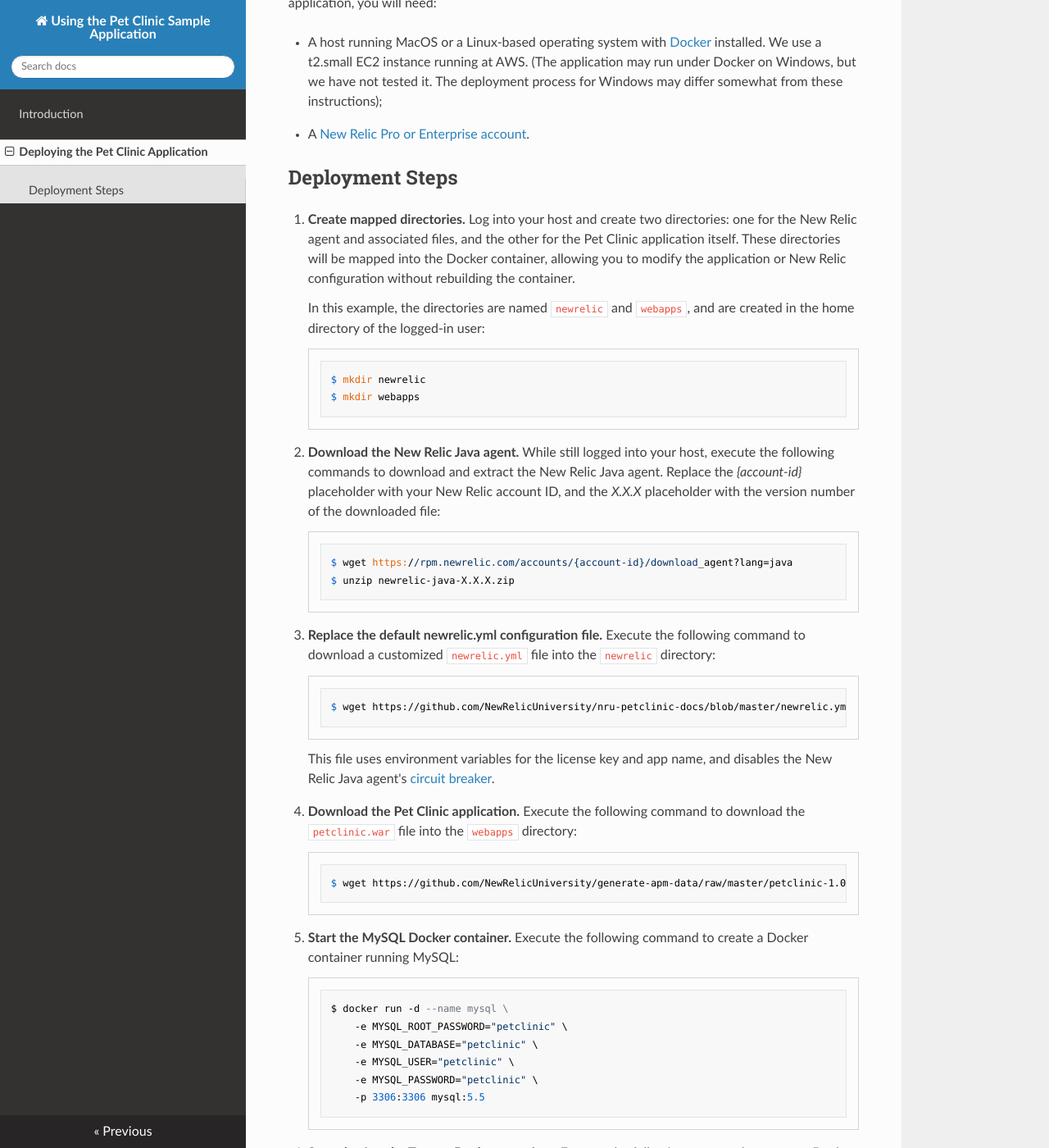
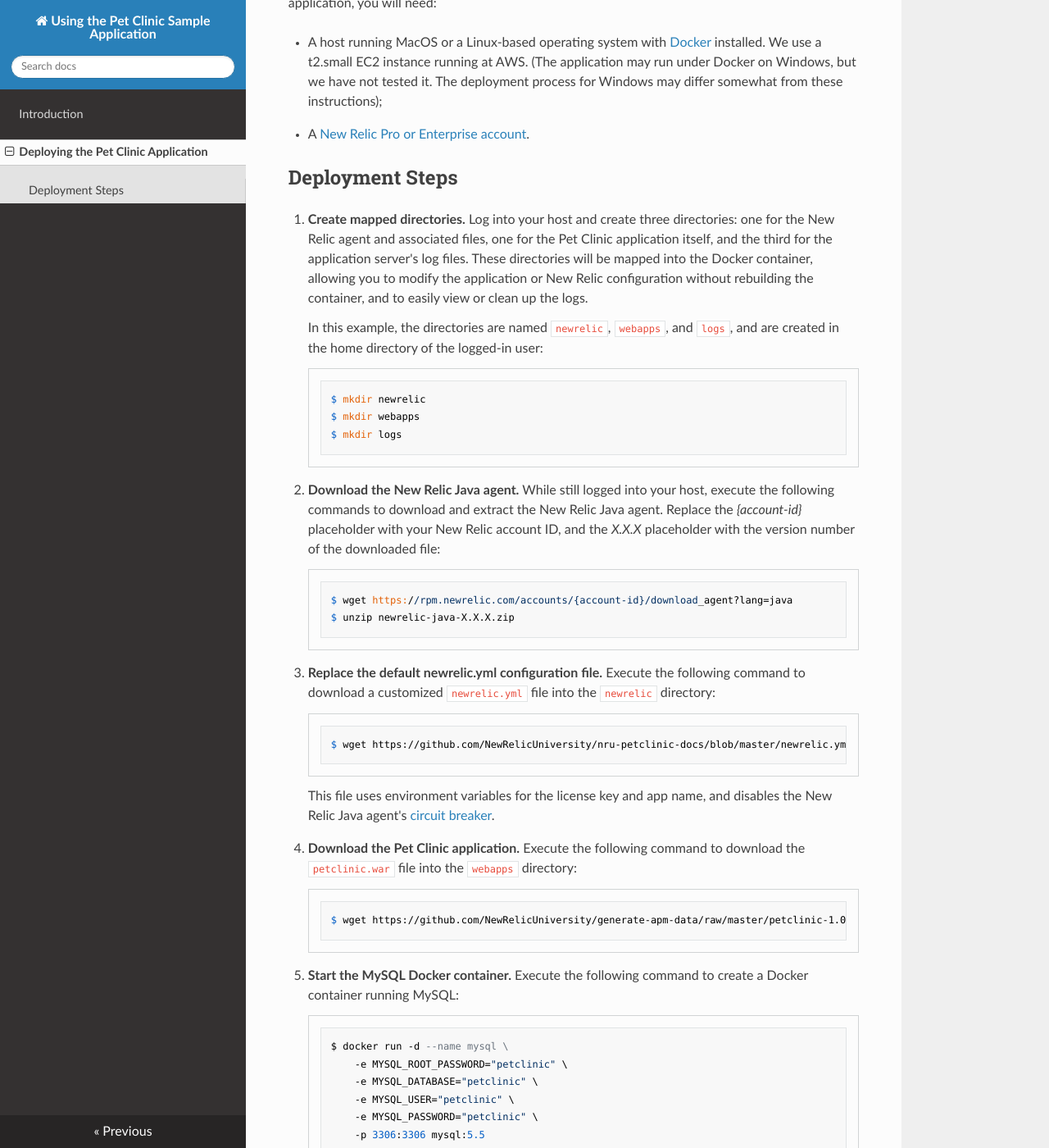
Before and after one commit to NewRelicUniversity/nru-petclinic-docs, an MkDocs documentation site: the page built from docs/deploying-petclinic.md, in a window 1280 px wide and 1400 px high, scrolled down 264 px. Shown: the whole window at 82% size. Built offline with MkDocs 1.6.1, drawn with Linux system fonts in a browser that asks for light colours; nearby versions of some CDN libraries; old or Windows-style settings are respelled for this version of MkDocs; some of the changed text lies outside the part shown.

Commit message:
Add instructions to map logs folder to host

```diff
--- a/docs/deploying-petclinic.md
+++ b/docs/deploying-petclinic.md
@@ -11,12 +11,13 @@
 
 Deployment Steps
 ----------------
-1. **Create mapped directories.** Log into your host and create two directories: one for the New Relic agent and associated files, and the other for the Pet Clinic application itself. These directories will be mapped into the Docker container, allowing you to modify the application or New Relic configuration without rebuilding the container.
+1. **Create mapped directories.** Log into your host and create three directories: one for the New Relic agent and associated files, one for the Pet Clinic application itself, and the third for the application server's log files. These directories will be mapped into the Docker container, allowing you to modify the application or New Relic configuration without rebuilding the container, and to easily view or clean up the logs.
 
-    In this example, the directories are named `newrelic` and `webapps`, and are created in the home directory of the logged-in user:
+    In this example, the directories are named `newrelic`, `webapps`, and `logs`, and are created in the home directory of the logged-in user:
 
         $ mkdir newrelic
         $ mkdir webapps
+        $ mkdir logs
 
 2. **Download the New Relic Java agent.** While still logged into your host, execute the following commands to download and extract the New Relic Java agent. Replace the _{account-id}_ placeholder with your New Relic account ID, and the _X.X.X_ placeholder with the version number of the downloaded file:
 
@@ -50,11 +51,12 @@
             -e JAVA_OPTS="-Xms128m -Xmx320m -XX:MaxPermSize=128m -javaagent:/usr/local/tomcat/newrelic/newrelic.jar" \
             -e JDBC_CONNECTION_STRING="jdbc:mysql://mysql:3306/petclinic" \
             -e NEW_RELIC_LICENSE_KEY="{your-license-key}" \
+            -v ~/newrelic:/usr/local/tomcat/newrelic \
             -v ~/webapps:/usr/local/tomcat/webapps \
-            -v ~/newrelic:/usr/local/tomcat/newrelic \
+            -v ~/logs:/usr/local/tomcat/logs \
             --link mysql:mysql -p 80:8080 tomcat:8.0
 
     The above command maps the `webapps` folder on your host machine to Tomcat's `webapps` folder inside the container; Tomcat should start the Pet Clinic application automatically.
 
 After a few minutes, you should be able to access the Pet Clinic application at
-<nobr>`http://{your-host-name}/petclinic`</nobr>.
+`http://{your-host-name}/petclinic`.
```
Also changed, not shown: docs/index.md (+1 -1 lines).
